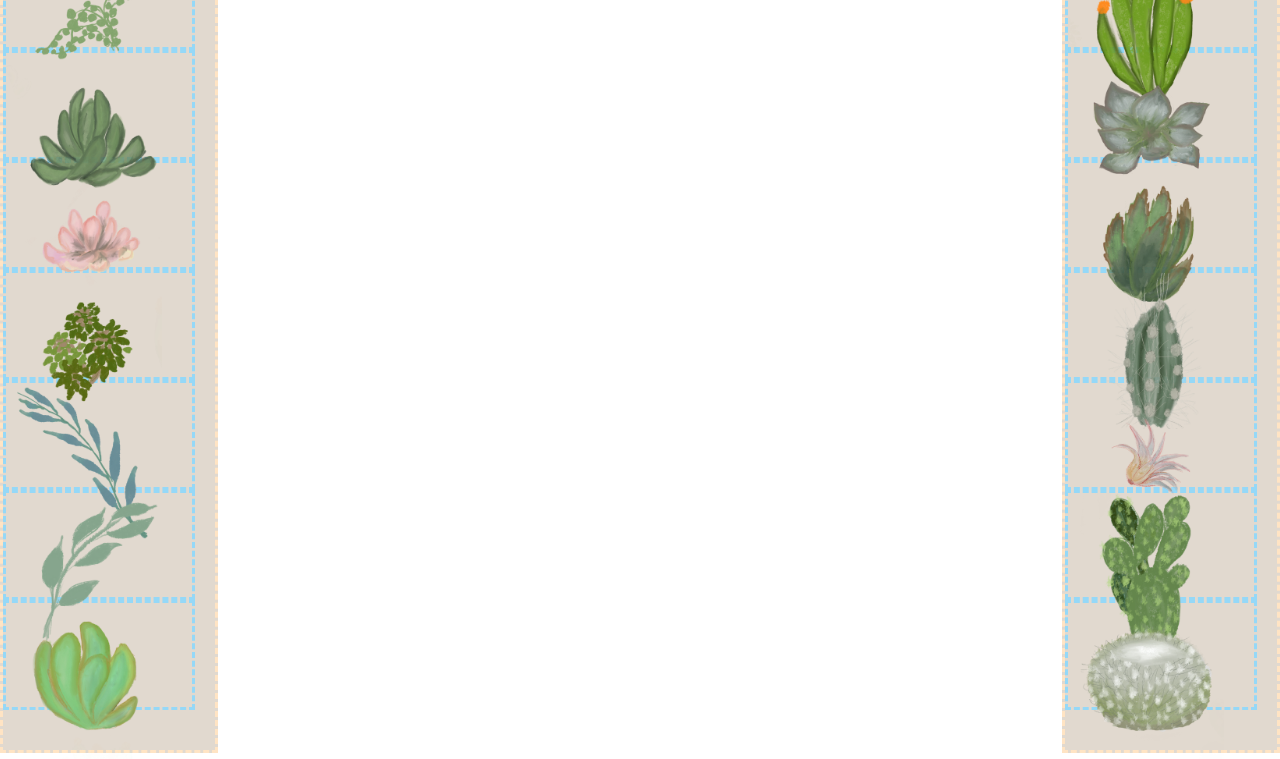
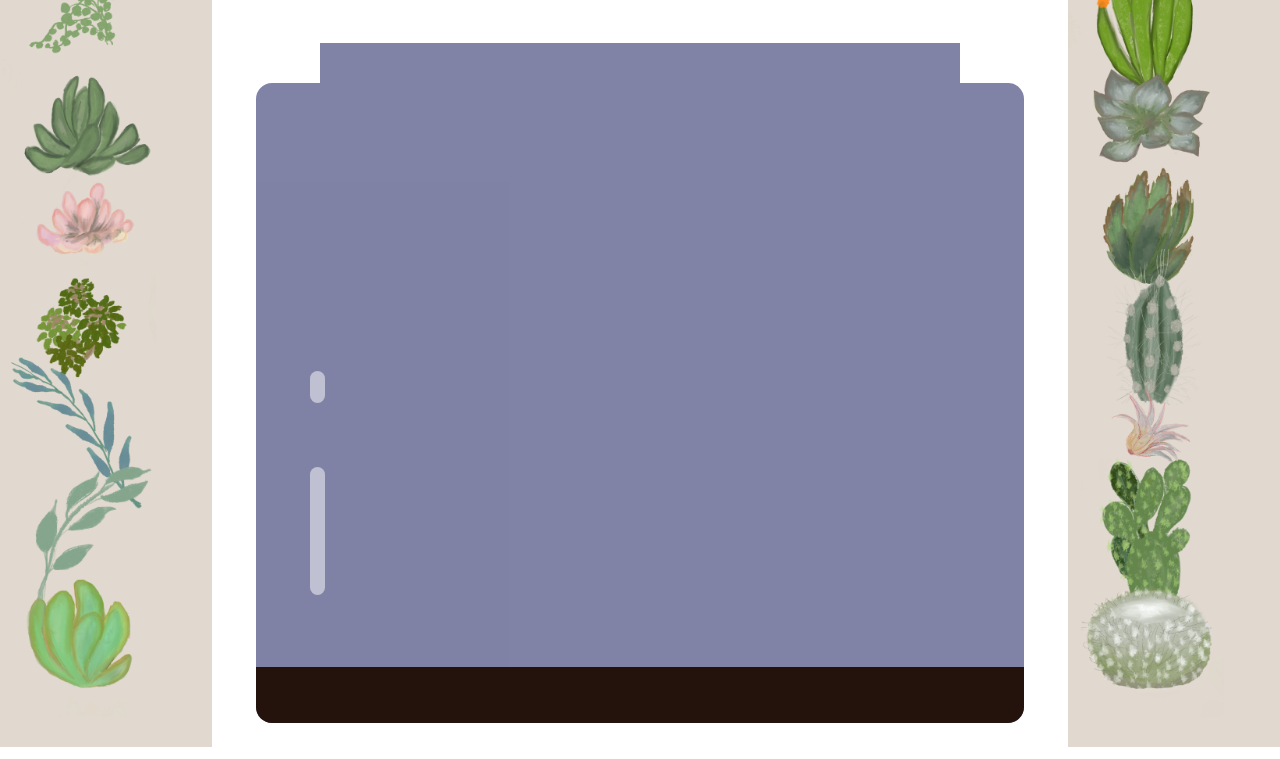
Before and after one commit to ElTunas06/pw-terrarium-2023a, a plain HTML site: page index.html in a window 1280 px wide. Shown: the part 73-832 px from the top of the page. Drawn offline with Linux system fonts and the light colour scheme.

Commit message:
🌻glossy

```diff
--- a/style.css
+++ b/style.css
@@ -13,9 +13,7 @@ h1{
   top: 0px;
   position: absolute;
   padding: 10px;
-  border: 3px;
-  border-color: bisque;
-  border-style: dashed;
+
  }
 
 #left-container{
@@ -29,9 +27,7 @@ h1{
   position: relative;
   height: 13%;
   left: -10px;
-  border: 3px;
-  border-color: rgb(149, 216, 247);
-  border-style: dashed;
+
 }
 .plant{
   position: absolute;
@@ -39,3 +35,62 @@ h1{
   max-height: 150%;
   z-index: 2;
 }
+
+.jar-walls{
+  height: 80%;
+  width: 60%;
+  background-color: rgb(3, 8, 77);
+  border-radius: 1rem;
+  position: absolute;
+  left: 20%;
+  bottom: 0.5%;
+  opacity: 0.5;
+}
+.jar-top{
+  height: 5%;
+  width: 50%;
+  position: absolute;
+  background:rgb(3, 8, 77) ;
+  left: 25%;
+  bottom: 80.5%;
+  opacity: 0.5;
+  /*border: 3px;
+  border-style: dashed;
+  border-color: rgb(245, 137, 6);*/
+}
+.dirt{
+  position: absolute;
+  height: 7%;
+  width: 60%;
+  left: 20%;
+  bottom: .5%;
+  border-radius: 0rem 0rem 1rem 1rem;
+  background: #24130c;
+  z-index: 1;
+  /*border: 3px;
+  border-style: dashed;
+  border-color: rgb(245, 137, 6);*/
+}
+.jar-glossy-long{
+  position: absolute;
+  height: 20%;
+  width: 2%;
+  left: 7%;
+  bottom: 20%;
+  border-radius:1rem;
+  background: white;
+  opacity: 0.5;
+  /*border: 3px;
+  border-style: dashed;
+  border-color: rgb(245, 137, 6);*/
+}
+.jar-glossy-short{
+  position: absolute;
+  height: 5%;
+  width: 2%;
+  left: 7%;
+  bottom: 50%;
+  border-radius:1rem;
+  background: white;
+  opacity: 0.5;
+}
```
